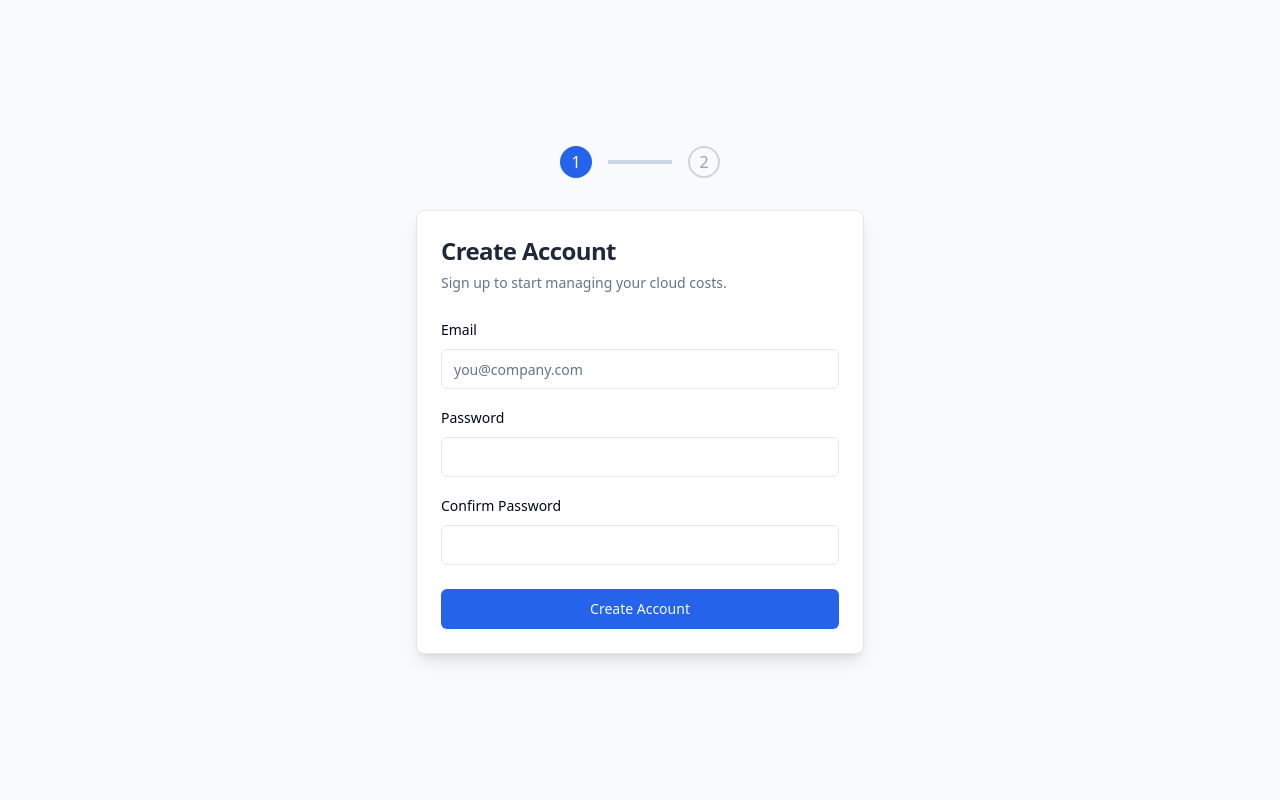
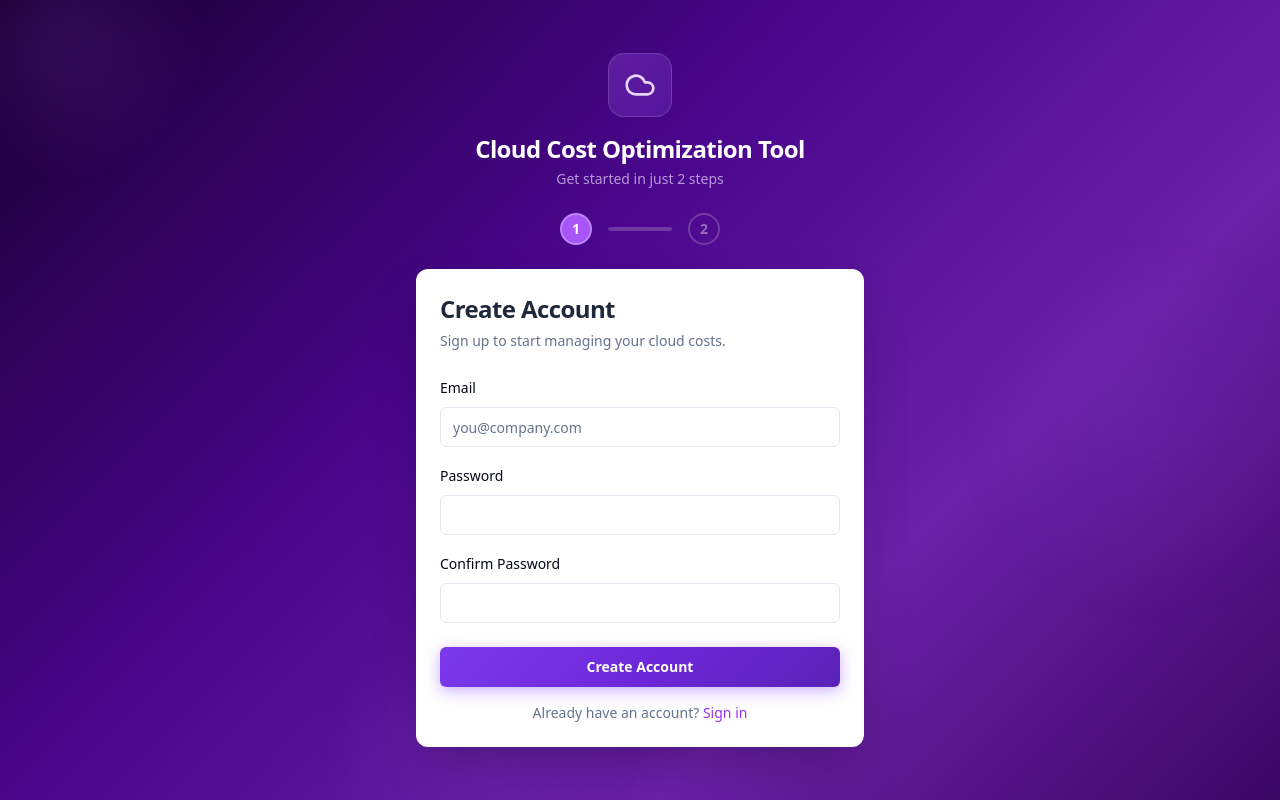
Before and after one commit to KIT4ER0/ai-cloud-cost, a React (Vite) app in the folder frontend/: page /onboarding in a window 1280 px wide. Built offline with nearby package versions, Linux system fonts and the light colour scheme; no server answers.

Commit message:
feat: Redesign Onboarding and Sign In pages with new UI/UX, and adjust SARIMAX model parameters in the forecasting service.

```diff
--- a/frontend/src/pages/Onboarding.tsx
+++ b/frontend/src/pages/Onboarding.tsx
@@ -8,7 +8,7 @@ import { Label } from '@/components/ui/label';
 import { useForm } from 'react-hook-form';
 import { zodResolver } from '@hookform/resolvers/zod';
 import * as z from 'zod';
-import { useNavigate } from 'react-router-dom';
+import { useNavigate, Link } from 'react-router-dom';
 import { api } from '@/lib/api';
 import { useAuthStore } from '@/store/useAuthStore';
 import { supabase } from '@/lib/supabase';
@@ -99,15 +99,69 @@ export default function Onboarding() {
     };
 
     return (
-        <div className="min-h-screen bg-slate-50 flex items-center justify-center p-4">
-            <div className="max-w-md w-full">
+        <div className="min-h-screen relative flex items-center justify-center p-4 overflow-hidden"
+             style={{ background: 'linear-gradient(135deg, #1a0033 0%, #49068C 40%, #6b21a8 70%, #3b0764 100%)' }}>
+
+            {/* Animated floating orbs */}
+            <div className="absolute inset-0 overflow-hidden pointer-events-none">
+                <div className="absolute -top-20 -left-20 w-72 h-72 rounded-full opacity-20"
+                     style={{
+                         background: 'radial-gradient(circle, rgba(168,85,247,0.6) 0%, transparent 70%)',
+                         animation: 'float 8s ease-in-out infinite',
+                     }} />
+                <div className="absolute top-1/3 -right-16 w-96 h-96 rounded-full opacity-15"
+                     style={{
+                         background: 'radial-gradient(circle, rgba(139,92,246,0.5) 0%, transparent 70%)',
+                         animation: 'float 10s ease-in-out infinite reverse',
+                     }} />
+                <div className="absolute -bottom-32 left-1/4 w-80 h-80 rounded-full opacity-20"
+                     style={{
+                         background: 'radial-gradient(circle, rgba(192,132,252,0.4) 0%, transparent 70%)',
+                         animation: 'float 12s ease-in-out infinite 2s',
+                     }} />
+            </div>
+
+            {/* CSS keyframes */}
+            <style>{`
+                @keyframes float {
+                    0%, 100% { transform: translateY(0px) scale(1); }
+                    50% { transform: translateY(-30px) scale(1.05); }
+                }
+                @keyframes fadeInUp {
+                    from { opacity: 0; transform: translateY(24px); }
+                    to { opacity: 1; transform: translateY(0); }
+                }
+            `}</style>
+
+            {/* Main content */}
+            <div className="relative z-10 w-full max-w-md"
+                 style={{ animation: 'fadeInUp 0.6s ease-out' }}>
+
+                {/* Branding */}
+                <div className="text-center mb-6">
+                    <div className="inline-flex items-center justify-center w-16 h-16 rounded-2xl mb-4"
+                         style={{
+                             background: 'linear-gradient(135deg, rgba(168,85,247,0.3) 0%, rgba(139,92,246,0.2) 100%)',
+                             backdropFilter: 'blur(12px)',
+                             border: '1px solid rgba(255,255,255,0.15)',
+                         }}>
+                        <Cloud className="h-8 w-8 text-purple-200" />
+                    </div>
+                    <h1 className="text-2xl font-bold text-white tracking-tight">
+                        Cloud Cost Optimization Tool
+                    </h1>
+                    <p className="text-purple-200/70 text-sm mt-1">
+                        Get started in just 2 steps
+                    </p>
+                </div>
+
                 {/* Stepper / Progress */}
-                <div className="mb-8 flex items-center justify-center space-x-4">
-                    <div className={`flex items-center justify-center w-8 h-8 rounded-full border-2 ${step >= 1 ? 'border-blue-600 bg-blue-600 text-white' : 'border-slate-300 text-slate-400'}`}>
+                <div className="mb-6 flex items-center justify-center space-x-4">
+                    <div className={`flex items-center justify-center w-8 h-8 rounded-full border-2 text-sm font-semibold transition-colors ${step >= 1 ? 'border-purple-400 bg-purple-500 text-white' : 'border-white/20 text-white/40'}`}>
                         1
                     </div>
-                    <div className={`h-1 w-16 ${step >= 2 ? 'bg-blue-600' : 'bg-slate-300'}`} />
-                    <div className={`flex items-center justify-center w-8 h-8 rounded-full border-2 ${step >= 2 ? 'border-blue-600 bg-blue-600 text-white' : 'border-slate-300 text-slate-400'}`}>
+                    <div className={`h-1 w-16 rounded-full transition-colors ${step >= 2 ? 'bg-purple-400' : 'bg-white/20'}`} />
+                    <div className={`flex items-center justify-center w-8 h-8 rounded-full border-2 text-sm font-semibold transition-colors ${step >= 2 ? 'border-purple-400 bg-purple-500 text-white' : 'border-white/20 text-white/40'}`}>
                         2
                     </div>
                 </div>
@@ -121,7 +175,7 @@ export default function Onboarding() {
                             exit={{ opacity: 0, x: 20 }}
                             transition={{ duration: 0.3 }}
                         >
-                            <Card className="shadow-lg border-slate-200">
+                            <Card className="shadow-2xl border-0 bg-white rounded-xl">
                                 <CardHeader>
                                     <CardTitle className="text-2xl font-bold text-slate-800">Create Account</CardTitle>
                                     <CardDescription>Sign up to start managing your cloud costs.</CardDescription>
@@ -144,10 +198,23 @@ export default function Onboarding() {
                                             {errors.confirmPassword && <p className="text-sm text-red-500">{errors.confirmPassword.message}</p>}
                                         </div>
                                     </CardContent>
-                                    <CardFooter>
-                                        <Button type="submit" className="w-full bg-blue-600 hover:bg-blue-700">
+                                    <CardFooter className="flex flex-col gap-4">
+                                        <Button
+                                            type="submit"
+                                            className="w-full font-semibold text-white transition-all duration-200"
+                                            style={{
+                                                background: 'linear-gradient(135deg, #7c3aed 0%, #6d28d9 50%, #5b21b6 100%)',
+                                                boxShadow: '0 4px 15px rgba(124, 58, 237, 0.4)',
+                                            }}
+                                        >
                                             Create Account
                                         </Button>
+                                        <div className="text-center text-sm text-slate-500">
+                                            Already have an account?{' '}
+                                            <Link to="/signin" className="text-purple-600 hover:text-purple-800 font-medium transition-colors">
+                                                Sign in
+                                            </Link>
+                                        </div>
                                     </CardFooter>
                                 </form>
                             </Card>
@@ -162,10 +229,10 @@ export default function Onboarding() {
                             exit={{ opacity: 0, x: 20 }}
                             transition={{ duration: 0.3 }}
                         >
-                            <Card className="shadow-lg border-slate-200">
+                            <Card className="shadow-2xl border-0 bg-white rounded-xl">
                                 <CardHeader>
                                     <CardTitle className="text-2xl font-bold text-slate-800 flex items-center gap-2">
-                                        <Cloud className="h-6 w-6 text-blue-600" />
+                                        <Cloud className="h-6 w-6 text-purple-600" />
                                         Connect AWS
                                     </CardTitle>
                                     <CardDescription>
@@ -184,7 +251,7 @@ export default function Onboarding() {
                                     <div className="space-y-2">
                                         <div className="flex justify-between items-center">
                                             <Label className="font-semibold text-slate-700">External ID</Label>
-                                            <span className="text-xs text-slate-500 bg-slate-100 px-2 py-1 rounded">Required for Security</span>
+                                            <span className="text-xs text-purple-600 bg-purple-50 px-2 py-1 rounded font-medium">Required for Security</span>
                                         </div>
                                         <div className="flex items-center gap-2">
                                             <code className="flex-1 bg-slate-100 p-2 rounded border border-slate-200 text-sm font-mono text-slate-600">
@@ -207,7 +274,7 @@ export default function Onboarding() {
 
                                     {/* Action 2: AWS Console Link */}
                                     <div className="pt-2">
-                                        <Button variant="outline" className="w-full border-dashed border-slate-300 text-slate-600 hover:text-blue-600 hover:border-blue-300" asChild>
+                                        <Button variant="outline" className="w-full border-dashed border-slate-300 text-slate-600 hover:text-purple-600 hover:border-purple-300" asChild>
                                             <a href="https://console.aws.amazon.com/iam/home#/roles/create" target="_blank" rel="noopener noreferrer">
                                                 <ExternalLink className="mr-2 h-4 w-4" />
                                                 Go to AWS Console to Create Role
@@ -231,7 +298,11 @@ export default function Onboarding() {
                                 </CardContent>
                                 <CardFooter>
                                     <Button
-                                        className="w-full bg-blue-600 hover:bg-blue-700"
+                                        className="w-full font-semibold text-white transition-all duration-200"
+                                        style={{
+                                            background: 'linear-gradient(135deg, #7c3aed 0%, #6d28d9 50%, #5b21b6 100%)',
+                                            boxShadow: '0 4px 15px rgba(124, 58, 237, 0.4)',
+                                        }}
                                         onClick={handleVerify}
                                         disabled={isVerifying || !roleArn || isLoadingExternalId}
                                     >
--- a/frontend/src/pages/SignIn.tsx
+++ b/frontend/src/pages/SignIn.tsx
@@ -7,7 +7,7 @@ import { Card, CardContent, CardDescription, CardFooter, CardHeader, CardTitle }
 import { Button } from '@/components/ui/button';
 import { Input } from '@/components/ui/input';
 import { Label } from '@/components/ui/label';
-import { Loader2 } from 'lucide-react';
+import { Loader2, Cloud } from 'lucide-react';
 import { useAuthStore } from '@/store/useAuthStore';
 
 const signInSchema = z.object({
@@ -40,30 +40,112 @@ export default function SignIn() {
     };
 
     return (
-        <div className="min-h-screen bg-slate-50 flex items-center justify-center p-4">
-            <Card className="max-w-md w-full shadow-lg border-slate-200">
+        <div className="min-h-screen relative flex items-center justify-center p-4 overflow-hidden"
+             style={{ background: 'linear-gradient(135deg, #1a0033 0%, #49068C 40%, #6b21a8 70%, #3b0764 100%)' }}>
+
+            {/* Animated floating orbs */}
+            <div className="absolute inset-0 overflow-hidden pointer-events-none">
+                <div className="absolute -top-20 -left-20 w-72 h-72 rounded-full opacity-20"
+                     style={{
+                         background: 'radial-gradient(circle, rgba(168,85,247,0.6) 0%, transparent 70%)',
+                         animation: 'float 8s ease-in-out infinite',
+                     }} />
+                <div className="absolute top-1/3 -right-16 w-96 h-96 rounded-full opacity-15"
+                     style={{
+                         background: 'radial-gradient(circle, rgba(139,92,246,0.5) 0%, transparent 70%)',
+                         animation: 'float 10s ease-in-out infinite reverse',
+                     }} />
+                <div className="absolute -bottom-32 left-1/4 w-80 h-80 rounded-full opacity-20"
+                     style={{
+                         background: 'radial-gradient(circle, rgba(192,132,252,0.4) 0%, transparent 70%)',
+                         animation: 'float 12s ease-in-out infinite 2s',
+                     }} />
+                <div className="absolute top-10 right-1/3 w-48 h-48 rounded-full opacity-10"
+                     style={{
+                         background: 'radial-gradient(circle, rgba(233,213,255,0.5) 0%, transparent 70%)',
+                         animation: 'float 7s ease-in-out infinite 1s',
+                     }} />
+            </div>
+
+            {/* CSS keyframes for floating animation */}
+            <style>{`
+                @keyframes float {
+                    0%, 100% { transform: translateY(0px) scale(1); }
+                    50% { transform: translateY(-30px) scale(1.05); }
+                }
+                @keyframes fadeInUp {
+                    from { opacity: 0; transform: translateY(24px); }
+                    to { opacity: 1; transform: translateY(0); }
+                }
+            `}</style>
+
+            {/* Main content */}
+            <div className="relative z-10 w-full max-w-md"
+                 style={{ animation: 'fadeInUp 0.6s ease-out' }}>
+
+                {/* Branding */}
+                <div className="text-center mb-8">
+                    <div className="inline-flex items-center justify-center w-16 h-16 rounded-2xl mb-4"
+                         style={{
+                             background: 'linear-gradient(135deg, rgba(168,85,247,0.3) 0%, rgba(139,92,246,0.2) 100%)',
+                             backdropFilter: 'blur(12px)',
+                             border: '1px solid rgba(255,255,255,0.15)',
+                         }}>
+                        <Cloud className="h-8 w-8 text-purple-200" />
+                    </div>
+                    <h1 className="text-2xl font-bold text-white tracking-tight">
+                        Cloud Cost Optimization Tool
+                    </h1>
+                    <p className="text-purple-200/70 text-sm mt-1">
+                        Manage and optimize your cloud spending
+                    </p>
+                </div>
+
+                {/* Sign In Card — Glassmorphism */}
+                <Card className="border-0 shadow-2xl rounded-xl" style={{ backgroundColor: '#ffffff' }}>
                     <CardHeader>
-                    <CardTitle className="text-2xl font-bold text-slate-800">Sign In</CardTitle>
-                    <CardDescription>Welcome back! Please sign in to continue.</CardDescription>
+                        <CardTitle className="text-xl font-bold text-slate-800">Sign In</CardTitle>
+                        <CardDescription className="text-slate-500">
+                            Welcome back! Please sign in to continue.
+                        </CardDescription>
                     </CardHeader>
                     <form onSubmit={handleSubmit(onSubmit)}>
                         <CardContent className="space-y-4">
                             <div className="space-y-2">
                                 <Label htmlFor="email">Email</Label>
-                            <Input id="email" type="email" placeholder="you@company.com" {...register("email")} />
+                                <Input
+                                    id="email"
+                                    type="email"
+                                    placeholder="you@company.com"
+                                    {...register("email")}
+                                />
                                 {errors.email && <p className="text-sm text-red-500">{errors.email.message}</p>}
                             </div>
                             <div className="space-y-2">
                                 <div className="flex justify-between items-center">
                                     <Label htmlFor="password">Password</Label>
-                                <Link to="#" className="text-xs text-blue-600 hover:underline">Forgot password?</Link>
+                                    <Link to="#" className="text-xs text-purple-600 hover:text-purple-800 transition-colors">
+                                        Forgot password?
+                                    </Link>
                                 </div>
-                            <Input id="password" type="password" {...register("password")} />
+                                <Input
+                                    id="password"
+                                    type="password"
+                                    {...register("password")}
+                                />
                                 {errors.password && <p className="text-sm text-red-500">{errors.password.message}</p>}
                             </div>
                         </CardContent>
                         <CardFooter className="flex flex-col gap-4">
-                        <Button type="submit" className="w-full bg-blue-600 hover:bg-blue-700" disabled={isLoading}>
+                            <Button
+                                type="submit"
+                                className="w-full font-semibold text-white transition-all duration-200"
+                                style={{
+                                    background: 'linear-gradient(135deg, #7c3aed 0%, #6d28d9 50%, #5b21b6 100%)',
+                                    boxShadow: '0 4px 15px rgba(124, 58, 237, 0.4)',
+                                }}
+                                disabled={isLoading}
+                            >
                                 {isLoading ? (
                                     <>
                                         <Loader2 className="mr-2 h-4 w-4 animate-spin" />
@@ -73,9 +155,9 @@ export default function SignIn() {
                                     "Sign In"
                                 )}
                             </Button>
-                        <div className="text-center text-sm text-slate-600">
+                            <div className="text-center text-sm text-slate-500">
                                 Don't have an account?{' '}
-                            <Link to="/onboarding" className="text-blue-600 hover:underline font-medium">
+                                <Link to="/onboarding" className="text-purple-600 hover:text-purple-800 font-medium transition-colors">
                                     Sign up
                                 </Link>
                             </div>
@@ -83,5 +165,6 @@ export default function SignIn() {
                     </form>
                 </Card>
             </div>
+        </div>
     );
 }
```
Also changed, not shown: 2 other files (tests, documents, lock files or other folders). Lines whose indentation alone changed are shown as unchanged.
